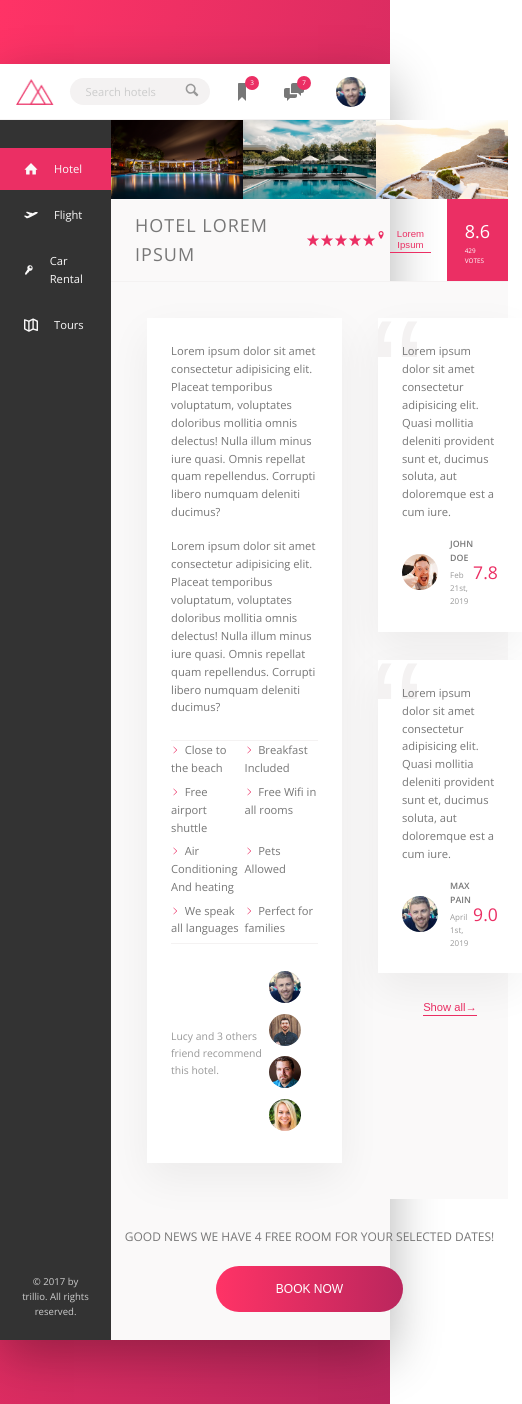
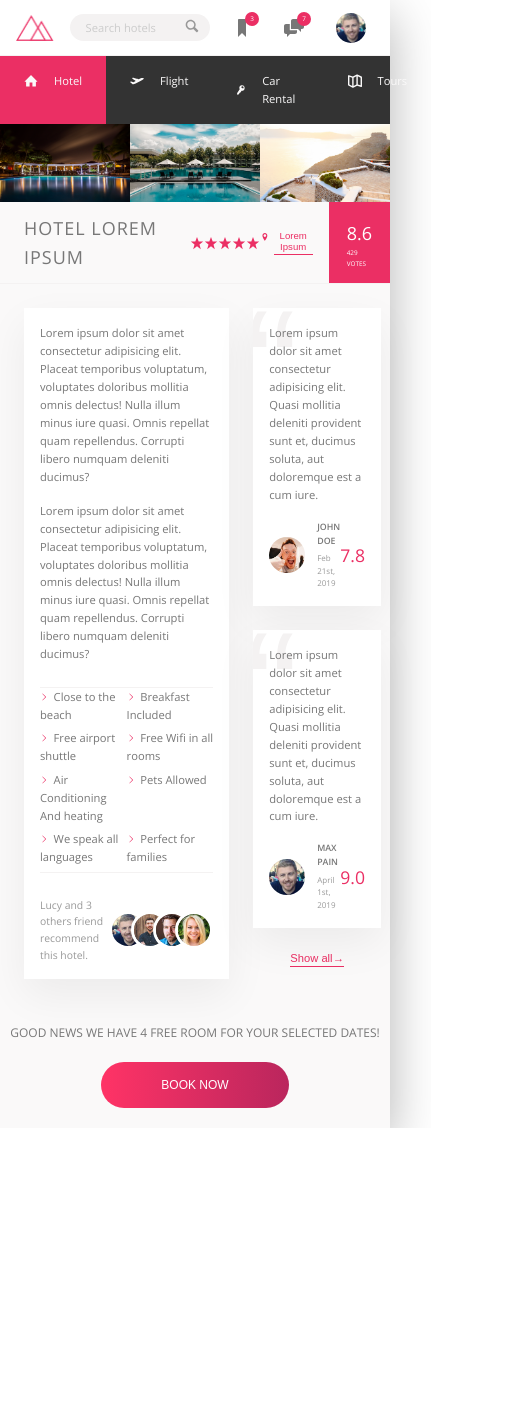
Before and after one commit to akshayr20/Hotel-Booking, an Angular app: page / in a window 390 px wide. Shown: the whole page, 522 px wide, since content can reach past the window. After the commit the page ends 1128 px from the top, so only its background shows below. Built offline with nearby package versions, Linux system fonts and the light colour scheme.

Commit message:
added media queries, completed work on details, views and booking section, saving wip

```diff
--- a/src/app/app.component.scss
+++ b/src/app/app.component.scss
@@ -1,3 +1,5 @@
+@import '../assets/sass/main';
+
 .container {
   max-width: 120rem;
   margin: 8rem auto;
@@ -5,4 +7,10 @@
   box-shadow: var(--shadow-dark);
 
   min-height: 50rem;
+
+  @media only screen and (max-width: $bp-largest) {
+    margin: 0;
+    max-width: 100%;
+    width: 100%;
+  }
 }
--- a/src/app/booking/booking.component.scss
+++ b/src/app/booking/booking.component.scss
@@ -3,6 +3,9 @@
 .cta {
   padding: 3.5rem 0;
   text-align: center;
+  @media screen and (max-width: $bp-medium) {
+    padding: 2.5rem 0;
+  }
 
   &__book-now {
     font-size: 1.5rem;
--- a/src/app/content/content.component.scss
+++ b/src/app/content/content.component.scss
@@ -1,3 +1,9 @@
+@import '../../assets/sass/main';
+
 :host {
   display: flex;
+
+  @media screen and (max-width: $bp-medium) {
+    flex-direction: column;
+  }
 }
--- a/src/app/hotel-view/hotel-detail/hotel-detail.component.scss
+++ b/src/app/hotel-view/hotel-detail/hotel-detail.component.scss
@@ -1,9 +1,14 @@
+@import '../../../assets/sass/main';
+
 .details {
   display: flex;
   padding: 4.5rem;
   background-color: var(--color-grey-light-1);
   box-shadow: var(--line);
   font-size: 1.4rem;
+  @media screen and (max-width: $bp-medium) {
+    padding: 3rem;
+  }
 }
 
 .description {
@@ -13,6 +18,10 @@
   padding: 3rem;
   background-color: #fff;
   box-shadow: var(--shadow-light);
+  @media screen and (max-width: $bp-medium) {
+    padding: 2rem;
+    margin-right: 3rem;
+  }
 }
 
 .user-reviews {
@@ -67,6 +76,10 @@
     margin-right: auto;
   }
 
+  &__friends {
+    display: flex;
+  }
+
   &__photo {
     box-sizing: content-box;
     height: 4rem;
@@ -74,7 +87,7 @@
     border-radius: 50%;
     border: 3px solid #fff;
     &:not(:last-child) {
-      margin-right: -1.15rem;
+      margin-right: -2rem;
     }
   }
 }
@@ -88,6 +101,10 @@
   margin-bottom: 3.5rem;
   position: relative;
   overflow: hidden;
+  @media screen and (max-width: $bp-medium) {
+    padding: 2rem;
+    margin-bottom: 3rem;
+  }
 
   &__text {
     margin-bottom: 2rem;
--- a/src/app/sidebar/sidebar.component.scss
+++ b/src/app/sidebar/sidebar.component.scss
@@ -1,3 +1,5 @@
+@import '../../assets/sass/main';
+
 :host {
   background-color: var(--color-grey-dark-1);
   flex: 0 0 18%;
@@ -12,11 +14,24 @@
   font-size: 1.4rem;
   list-style: none;
   margin-top: 3.5rem;
+
+  @media screen and (max-width: $bp-medium) {
+    display: flex;
+    margin: 0;
+  }
+
   &__item {
     position: relative;
 
     &:not(:last-child) {
       margin-bottom: 0.5rem;
+      @media screen and (max-width: $bp-medium) {
+        margin: 0;
+      }
+    }
+
+    @media screen and (max-width: $bp-medium) {
+      flex: 1;
     }
   }
   &__item::before {
@@ -48,6 +63,10 @@
 
     display: flex;
     align-items: center;
+    @media screen and (max-width: $bp-medium) {
+      justify-content: center;
+      padding: 2rem 3rem;
+    }
   }
 
   &__icon {
@@ -63,4 +82,7 @@
   text-align: center;
   color: var(--color-grey-light-4);
   padding: 2.5rem;
+  @media screen and (max-width: $bp-medium) {
+    display: none;
+  }
 }
--- a/src/assets/sass/_base.scss
+++ b/src/assets/sass/_base.scss
@@ -1,7 +1,9 @@
+@import './variables/variable';
+
 :root {
   --color-primary: #eb2f64;
-  --color-primary-light: #FF3366;
-  --color-primary-dark: #BA265D;
+  --color-primary-light: #ff3366;
+  --color-primary-dark: #ba265d;
 
   --color-grey-light-1: #faf9f9;
   --color-grey-light-2: #f4f2f2;
@@ -12,17 +14,11 @@
   --color-grey-dark-2: #777;
   --color-grey-dark-3: #999;
 
-  --shadow-dark: 0 2rem 6rem rgba(0,0,0,.3);
-  --shadow-light: 0 2rem 5rem rgba(0,0,0,.06);
+  --shadow-dark: 0 2rem 6rem rgba(0, 0, 0, 0.3);
+  --shadow-light: 0 2rem 5rem rgba(0, 0, 0, 0.06);
 
   --line: 1px solid var(--color-grey-light-2);
 }
-
-$bp-largest: 75em;     // 1200px
-$bp-large: 68.75em;    // 1100px
-$bp-medium: 56.25em;   // 900px
-$bp-small: 37.5em;     // 600px
-$bp-smallest: 31.25em; // 500px
 
 * {
   margin: 0;
@@ -40,7 +36,7 @@ html {
   font-size: 62.5%; // 1rem = 10px, 10px/16px = 62.5%
 
   @media only screen and (max-width: $bp-large) {
-      font-size: 50%;
+    font-size: 50%;
   }
 }
 
--- a/src/assets/sass/_main.scss
+++ b/src/assets/sass/_main.scss
@@ -1,22 +1,5 @@
-/*
-COLORS
-
-Primary: #eb2f64
-Primary light: #FF3366
-Primary dark: #BA265D
-
-Grey light 1: #faf9f9
-Grey light 2: #f4f2f2
-Grey light 3: #f0eeee
-Grey light 4: #ccc
-
-Grey dark 1: #333
-Grey dark 2: #777
-Grey dark 3: #999
-
-*/
-
 @import './base';
 @import './layout';
 
 @import './component/button';
+@import './variables/variable';
```
